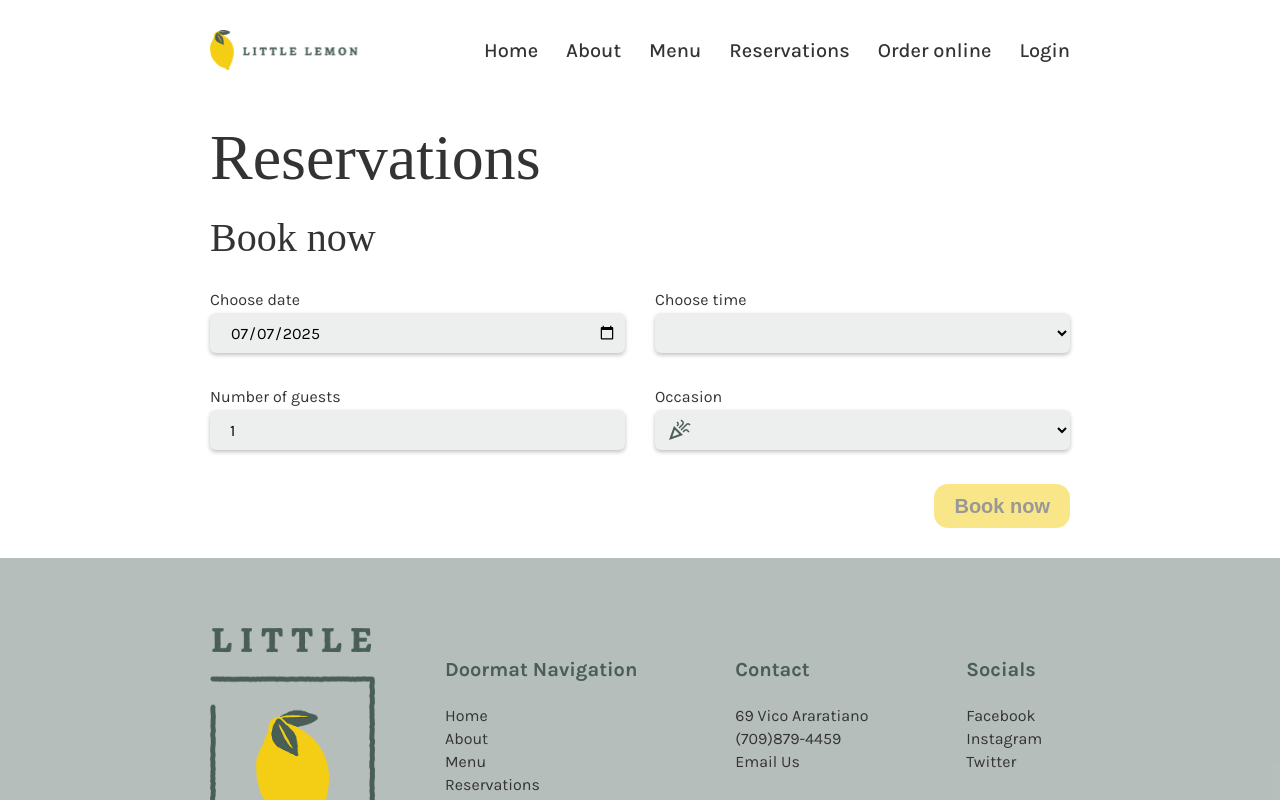
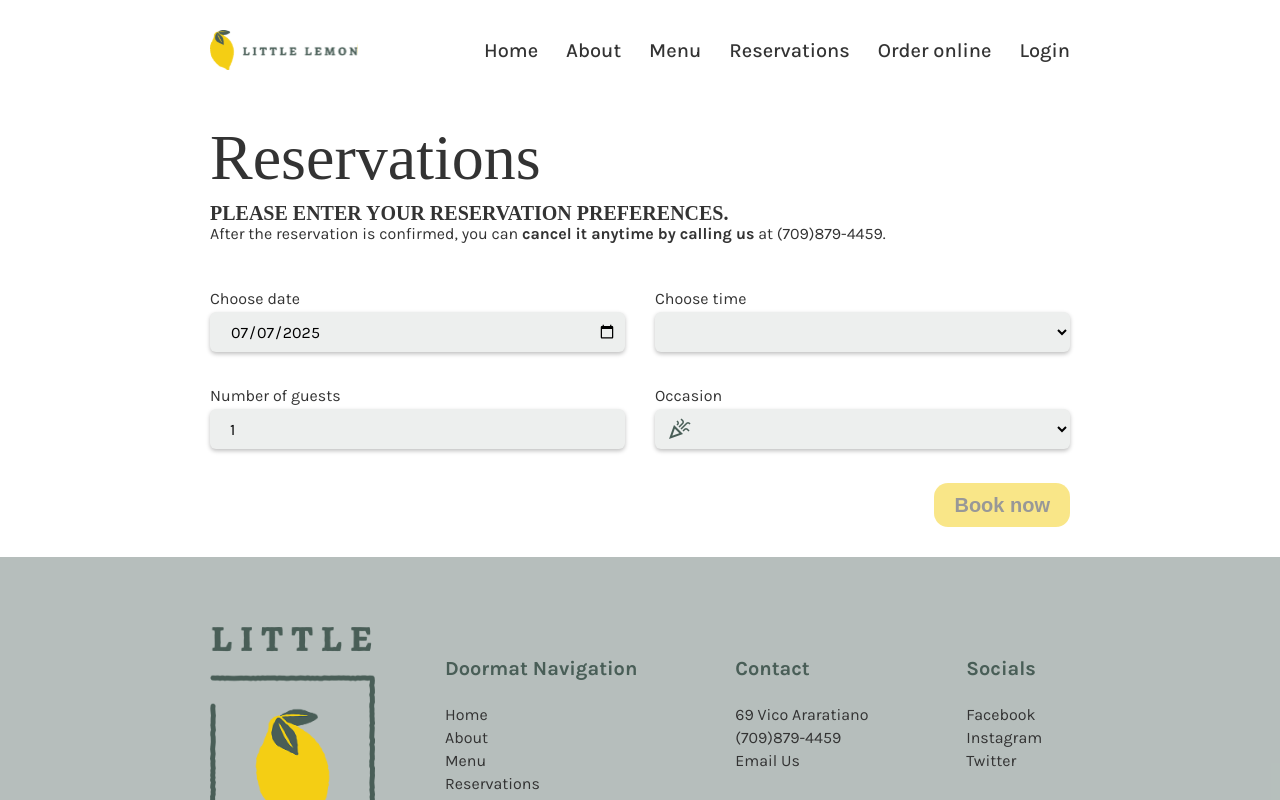
Before and after one commit to AntonelloBottero/capstone-app, a React (Create React App) app: page /reservations in a window 1280 px wide. Shown: the top 800 px of the page. Built offline with nearby package versions, Linux system fonts and the light colour scheme; a web font is replaced by a local one.

Commit message:
refactor: usability

```diff
--- a/src/App.css
+++ b/src/App.css
@@ -327,6 +327,10 @@ textarea {
   padding-left:48px;
 }
 
+.form-field .form-field__field input:focus, .form-field .form-field__field select:focus {
+  background-color:rgba(0,0,0,.08);
+}
+
 .form-field .form-field__error {
   min-height:1.25rem;
   margin-bottom:-1.25rem;
--- a/src/Nav/index.js
+++ b/src/Nav/index.js
@@ -7,12 +7,12 @@ export default function Nav() {
     const  [mobileMenu, setMobileMenu] = useState(false)
     return (
         <>
-            <button className="nav-toggler btn btn--icon interaction" onClick={() => setMobileMenu(!mobileMenu)}>
+            <button className="nav-toggler btn btn--icon interaction" aria-label="Open Menu" onClick={() => setMobileMenu(!mobileMenu)}>
                 <span className="material-symbols-outlined">
                     {mobileMenu ? 'close' : 'menu'}
                 </span>
             </button>
-            <nav className={"nav" + (mobileMenu ? " mobile-menu-open" : "")}>
+            <nav className={"nav" + (mobileMenu ? " mobile-menu-open" : "")} role={mobileMenu ? 'dialog' : ''} aria-modal={mobileMenu ? 'true' : 'false'}>
                 <ul>
                     {navItems.map(item => (
                         <li key={item.href} value={item.href}>
--- a/src/Pages/Reservations/index.js
+++ b/src/Pages/Reservations/index.js
@@ -8,6 +8,10 @@ export default function Reservations() {
                     <div className="row">
                         <div className="col-12">
                             <h1>Reservations</h1>
+                            <p class="body-1">
+                                <h2 class="text-h3">Please enter your reservation preferences.</h2>
+                                After the reservation is confirmed, you can <b>cancel it anytime by calling us</b> at (709)879-4459.
+                            </p>
                         </div>
                         <div className="col-12">
                             <ReservationForm />
--- a/src/components/ReservationForm.js
+++ b/src/components/ReservationForm.js
@@ -46,9 +46,6 @@ export default function ReservationForm() {
     return (
         <>
             <div className="row">
-                <div className="col-12">
-                    <h2>Book now</h2>
-                </div>
                 <div className="col-12">
                     <form onSubmit={handleFormSubmit}>
                         <div className="row">
```
